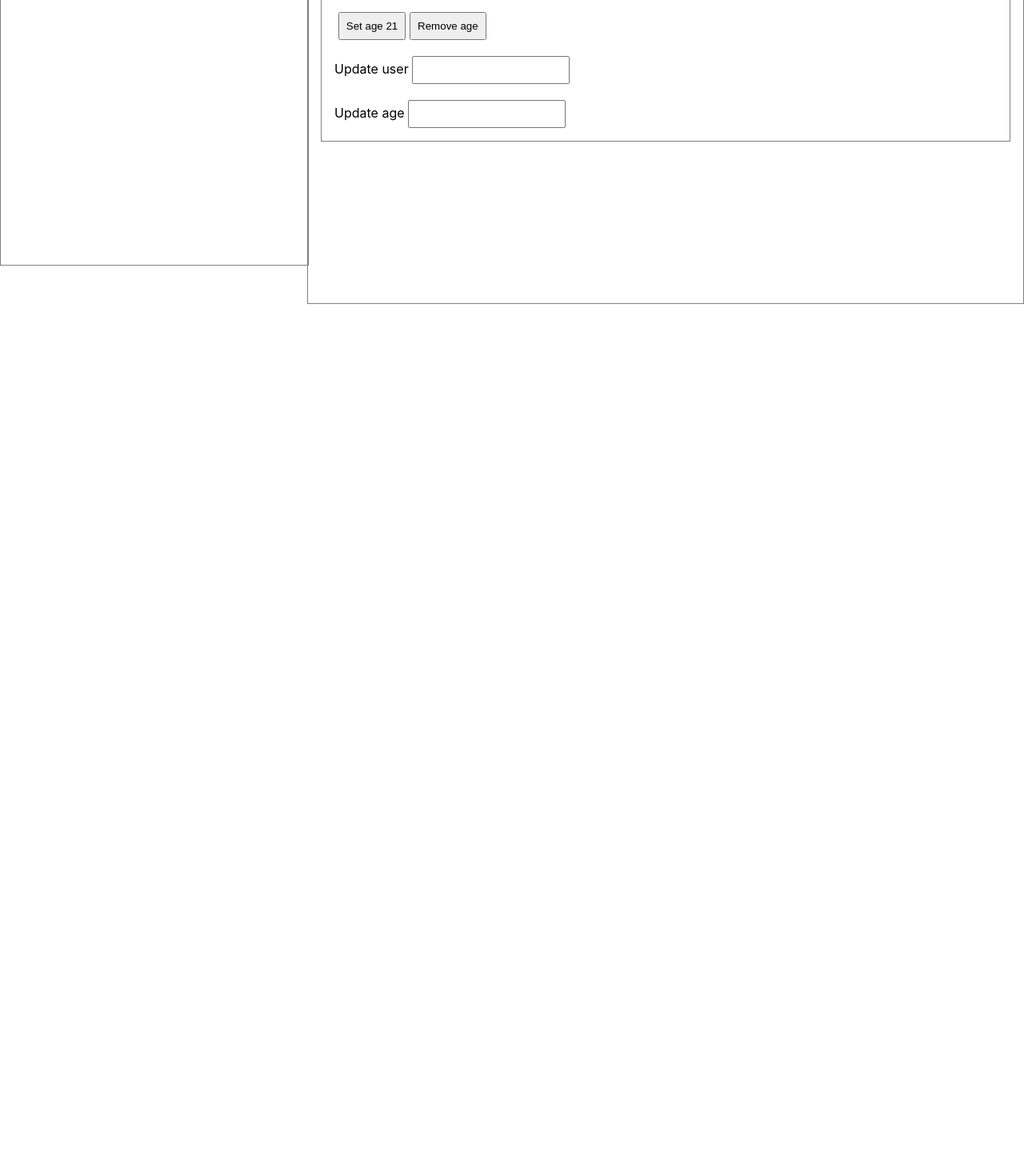
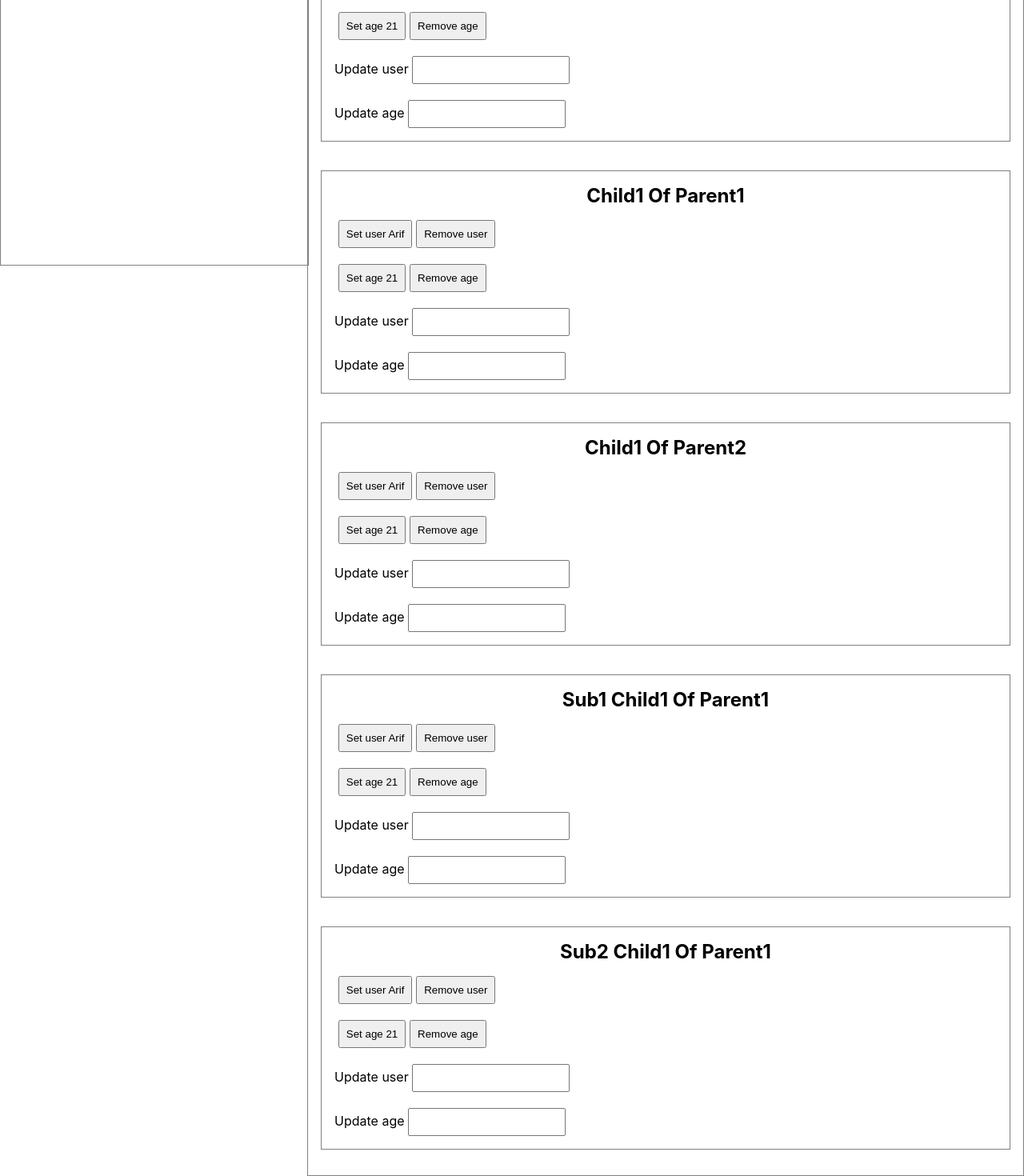
Before and after one commit to arifpro/context-api-template, a React (Create React App) app: page / in a window 1280 px wide. Shown: the part 470-1940 px from the top of the page at 80% size. Before the commit the page ends 850 px from the top, so only its background shows below. Built offline with nearby package versions, Linux system fonts and the light colour scheme.

Commit message:
childs and sub childs done

```diff
--- a/src/App.js
+++ b/src/App.js
@@ -1,33 +1,37 @@
-import React, { useState } from 'react';
+import React from 'react';
 
 // components
 import Parent1 from './components/Parent1/Parent1';
 import Parent2 from './components/Parent2/Parent2';
+import Child1P1 from './components/Parent1/Child1P1/Child1P1';
+import Child1P2 from './components/Parent2/Child1P2/Child1P2';
+import Sub1Child1P1 from './components/Parent1/Child1P1/SubChild1P1/Sub1Child1P1';
+import Sub2Child1P1 from './components/Parent1/Child1P1/SubChild1P1/Sub2Child1P1';
 
 // state
 import { useStateValue } from './state/StateProvider';
 
-
 function App() {
-  // const [user, setUser] = useState(null);
-  const [{ user, age }, dispatch] = useStateValue();
+  const [{ user, age }] = useStateValue();
 
   return (
-    <div className="app">
+    <main>
       <div className="outputSection">
         <h1 style={{}}>Output</h1>
-        <p>User: {user}</p>
-        <p>Age: {age}</p>
+        <p><strong>User:  </strong>{user}</p>
+        <p><strong>Age:  </strong>{age}</p>
       </div>
 
       <div className="inputSection">
-        <h1 className="title">Context Api</h1>
-        <br />
-        <Parent1 />
-        <br />
-        <Parent2 />
+        <h1 className="title">Context Api</h1><br />
+        <Parent1 /><br />
+        <Parent2 /><br />
+        <Child1P1 /><br />
+        <Child1P2 /><br />
+        <Sub1Child1P1 /><br />
+        <Sub2Child1P1 />
       </div>
-    </div>
+    </main>
   );
 }
 
--- a/src/components/Parent1/Child1P1/Child1P1.js
+++ b/src/components/Parent1/Child1P1/Child1P1.js
@@ -0,0 +1,78 @@
+import React from 'react';
+
+// state
+import { useStateValue } from '../../../state/StateProvider';
+
+const Child1P1 = ({ setUser }) => {
+    const [{ user, age }, dispatch] = useStateValue();
+
+    // ADD user
+    const addUser = () => {
+        dispatch({
+            type: 'SET_USER',
+            user: 'Md Arif Hossain'
+        })
+    };
+
+    // REMOVE user
+    const removeUser = () => {
+        dispatch({
+            type: 'REMOVE_USER'
+        })
+    };
+
+    // UPDATE user
+    const onChangeUserInput = (e) => {
+        e.preventDefault();
+        dispatch({
+            type: 'SET_USER',
+            user: e.target.value
+        })
+    };
+
+    // ADD age
+    const addAge = () => {
+        dispatch({
+            type: 'SET_AGE',
+            age: '21'
+        })
+    };
+
+    // REMOVE age
+    const removeAge = () => {
+        dispatch({
+            type: 'REMOVE_AGE'
+        })
+    };
+
+    // UPDATE age
+    const onChangeAgeInput = (e) => {
+        e.preventDefault();
+        dispatch({
+            type: 'SET_AGE',
+            age: e.target.value
+        })
+    };
+
+    return (
+        <section>
+            <h1>Child1 Of Parent1</h1>
+            <button onClick={addUser}>Set user Arif</button>
+            <button onClick={removeUser}>Remove user</button>
+
+            <br /><br />
+            <button onClick={addAge}>Set age 21</button>
+            <button onClick={removeAge}>Remove age</button>
+
+            <br /><br />
+            <label htmlFor="user">Update user</label>
+            <input name="user" onChange={e => onChangeUserInput(e)} value={user ? user : ''} />
+
+            <br /><br />
+            <label htmlFor="age">Update age</label>
+            <input name="age" onChange={e => onChangeAgeInput(e)} value={age ? age : ''} />
+        </section>
+    )
+}
+
+export default Child1P1;
--- a/src/components/Parent1/Child1P1/SubChild1P1/Sub1Child1P1.js
+++ b/src/components/Parent1/Child1P1/SubChild1P1/Sub1Child1P1.js
@@ -0,0 +1,78 @@
+import React from 'react';
+
+// state
+import { useStateValue } from '../../../../state/StateProvider';
+
+const Sub1Child1P1 = ({ setUser }) => {
+    const [{ user, age }, dispatch] = useStateValue();
+
+    // ADD user
+    const addUser = () => {
+        dispatch({
+            type: 'SET_USER',
+            user: 'Md Arif Hossain'
+        })
+    };
+
+    // REMOVE user
+    const removeUser = () => {
+        dispatch({
+            type: 'REMOVE_USER'
+        })
+    };
+
+    // UPDATE user
+    const onChangeUserInput = (e) => {
+        e.preventDefault();
+        dispatch({
+            type: 'SET_USER',
+            user: e.target.value
+        })
+    };
+
+    // ADD age
+    const addAge = () => {
+        dispatch({
+            type: 'SET_AGE',
+            age: '21'
+        })
+    };
+
+    // REMOVE age
+    const removeAge = () => {
+        dispatch({
+            type: 'REMOVE_AGE'
+        })
+    };
+
+    // UPDATE age
+    const onChangeAgeInput = (e) => {
+        e.preventDefault();
+        dispatch({
+            type: 'SET_AGE',
+            age: e.target.value
+        })
+    };
+
+    return (
+        <section>
+            <h1>Sub1 Child1 Of Parent1</h1>
+            <button onClick={addUser}>Set user Arif</button>
+            <button onClick={removeUser}>Remove user</button>
+
+            <br /><br />
+            <button onClick={addAge}>Set age 21</button>
+            <button onClick={removeAge}>Remove age</button>
+
+            <br /><br />
+            <label htmlFor="user">Update user</label>
+            <input name="user" onChange={e => onChangeUserInput(e)} value={user ? user : ''} />
+
+            <br /><br />
+            <label htmlFor="age">Update age</label>
+            <input name="age" onChange={e => onChangeAgeInput(e)} value={age ? age : ''} />
+        </section>
+    )
+}
+
+export default Sub1Child1P1;
--- a/src/components/Parent1/Child1P1/SubChild1P1/Sub2Child1P1.js
+++ b/src/components/Parent1/Child1P1/SubChild1P1/Sub2Child1P1.js
@@ -0,0 +1,78 @@
+import React from 'react';
+
+// state
+import { useStateValue } from '../../../../state/StateProvider';
+
+const Sub2Child1P1 = ({ setUser }) => {
+    const [{ user, age }, dispatch] = useStateValue();
+
+    // ADD user
+    const addUser = () => {
+        dispatch({
+            type: 'SET_USER',
+            user: 'Md Arif Hossain'
+        })
+    };
+
+    // REMOVE user
+    const removeUser = () => {
+        dispatch({
+            type: 'REMOVE_USER'
+        })
+    };
+
+    // UPDATE user
+    const onChangeUserInput = (e) => {
+        e.preventDefault();
+        dispatch({
+            type: 'SET_USER',
+            user: e.target.value
+        })
+    };
+
+    // ADD age
+    const addAge = () => {
+        dispatch({
+            type: 'SET_AGE',
+            age: '21'
+        })
+    };
+
+    // REMOVE age
+    const removeAge = () => {
+        dispatch({
+            type: 'REMOVE_AGE'
+        })
+    };
+
+    // UPDATE age
+    const onChangeAgeInput = (e) => {
+        e.preventDefault();
+        dispatch({
+            type: 'SET_AGE',
+            age: e.target.value
+        })
+    };
+
+    return (
+        <section>
+            <h1>Sub2 Child1 Of Parent1</h1>
+            <button onClick={addUser}>Set user Arif</button>
+            <button onClick={removeUser}>Remove user</button>
+
+            <br /><br />
+            <button onClick={addAge}>Set age 21</button>
+            <button onClick={removeAge}>Remove age</button>
+
+            <br /><br />
+            <label htmlFor="user">Update user</label>
+            <input name="user" onChange={e => onChangeUserInput(e)} value={user ? user : ''} />
+
+            <br /><br />
+            <label htmlFor="age">Update age</label>
+            <input name="age" onChange={e => onChangeAgeInput(e)} value={age ? age : ''} />
+        </section>
+    )
+}
+
+export default Sub2Child1P1;
--- a/src/components/Parent2/Child1P2/Child1P2.js
+++ b/src/components/Parent2/Child1P2/Child1P2.js
@@ -0,0 +1,78 @@
+import React from 'react';
+
+// state
+import { useStateValue } from '../../../state/StateProvider';
+
+const Child1P2 = ({ setUser }) => {
+    const [{ user, age }, dispatch] = useStateValue();
+
+    // ADD user
+    const addUser = () => {
+        dispatch({
+            type: 'SET_USER',
+            user: 'Md Arif Hossain'
+        })
+    };
+
+    // REMOVE user
+    const removeUser = () => {
+        dispatch({
+            type: 'REMOVE_USER'
+        })
+    };
+
+    // UPDATE user
+    const onChangeUserInput = (e) => {
+        e.preventDefault();
+        dispatch({
+            type: 'SET_USER',
+            user: e.target.value
+        })
+    };
+
+    // ADD age
+    const addAge = () => {
+        dispatch({
+            type: 'SET_AGE',
+            age: '21'
+        })
+    };
+
+    // REMOVE age
+    const removeAge = () => {
+        dispatch({
+            type: 'REMOVE_AGE'
+        })
+    };
+
+    // UPDATE age
+    const onChangeAgeInput = (e) => {
+        e.preventDefault();
+        dispatch({
+            type: 'SET_AGE',
+            age: e.target.value
+        })
+    };
+
+    return (
+        <section>
+            <h1>Child1 Of Parent2</h1>
+            <button onClick={addUser}>Set user Arif</button>
+            <button onClick={removeUser}>Remove user</button>
+
+            <br /><br />
+            <button onClick={addAge}>Set age 21</button>
+            <button onClick={removeAge}>Remove age</button>
+
+            <br /><br />
+            <label htmlFor="user">Update user</label>
+            <input name="user" onChange={e => onChangeUserInput(e)} value={user ? user : ''} />
+
+            <br /><br />
+            <label htmlFor="age">Update age</label>
+            <input name="age" onChange={e => onChangeAgeInput(e)} value={age ? age : ''} />
+        </section>
+    )
+}
+
+export default Child1P2;
--- a/src/index.css
+++ b/src/index.css
@@ -16,13 +16,18 @@ code {
     monospace;
 }
 
-.app {
-  /* display: flex; */
-}
-
 h1 {
   margin-bottom: 1rem;
   text-align: center;
+}
+
+p {
+  color: gray;
+  padding-left: 0.7rem;
+}
+
+strong {
+  color: black;
 }
 
 button, input {
@@ -37,17 +42,16 @@ section {
 }
 
 .outputSection {
-  height: 100vh;
+  height: 100%;
   width: 30%;
   position: fixed;
   z-index: 1;
   top: 0;
-  /* left: 0; */
   overflow-x: hidden;
   border: 1px solid gray;
 }
 .inputSection {
-  height: 100vh;
+  height: 100%;
   margin-left: 30%;
   border: 1px solid gray;
   padding: 1rem;
```
